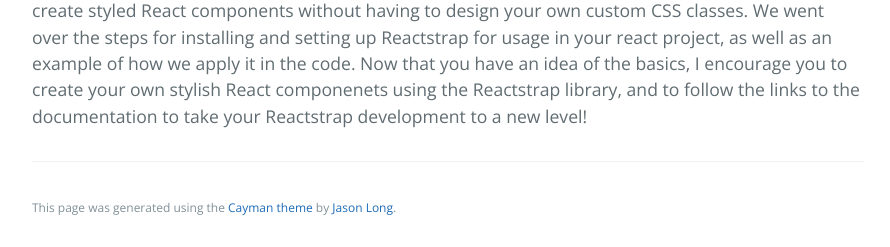
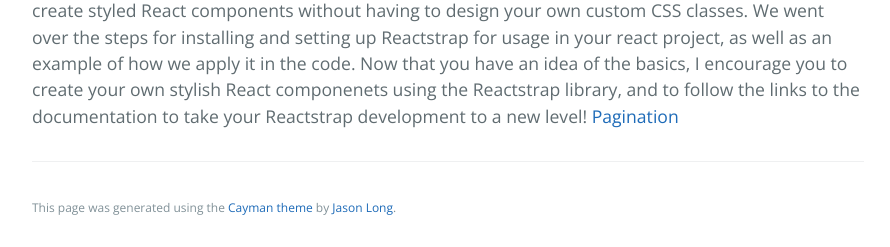
Before and after one commit to learning-software-engineering/learning-software-engineering.github.io, a Jekyll site: the page built from Topics/Tech_Stacks/Reactstrap.md, in a window 1280 px wide and 900 px high, scrolled down 3004 px. Shown: the part 650-897 px from the top of the window, without its empty margins (192-1082 px from the left). Built offline with Jekyll 4.4.1, drawn with Linux system fonts in a browser that asks for light colours; our own code applies the rules of GitHub Pages for plain Markdown files.

Commit message:
Update Reactstrap.md

```diff
--- a/Topics/Tech_Stacks/Reactstrap.md
+++ b/Topics/Tech_Stacks/Reactstrap.md
@@ -76,3 +76,4 @@ And many more can be found on the Reactstrap website [linked here](https://react
 
 ## Conclusion
 You should now be familiar with the purpose of the Reactstrap library. It is a great way to easily create styled React components without having to design your own custom CSS classes. We went over the steps for installing and setting up Reactstrap for usage in your react project, as well as an example of how we apply it in the code. Now that you have an idea of the basics, I encourage you to create your own stylish React componenets using the Reactstrap library, and to follow the links to the documentation to take your Reactstrap development to a new level!
+<a href="https://reactstrap.github.io/?path=/docs/components-pagination--pagination" target="_blank">Pagination</a>
```
